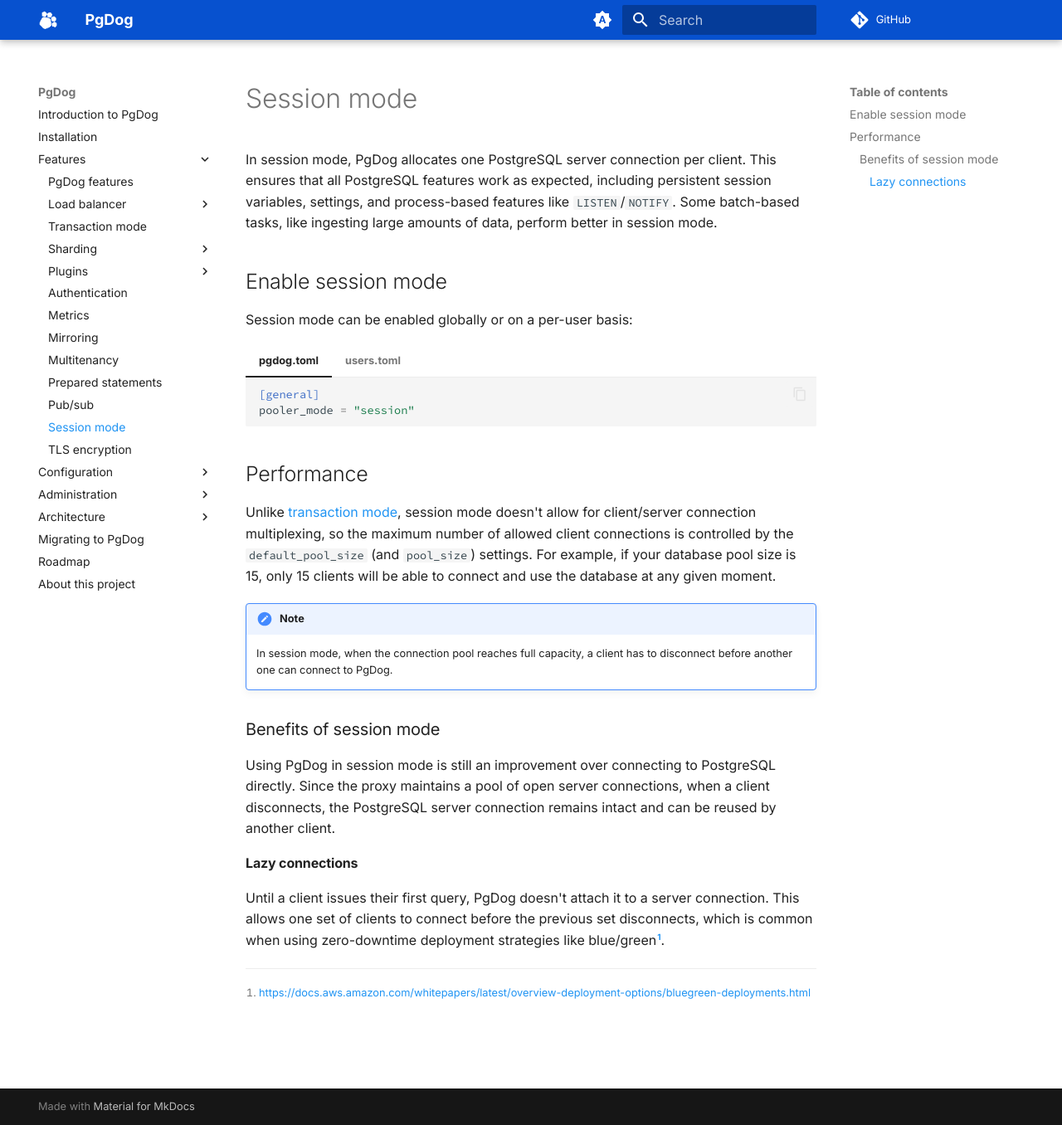
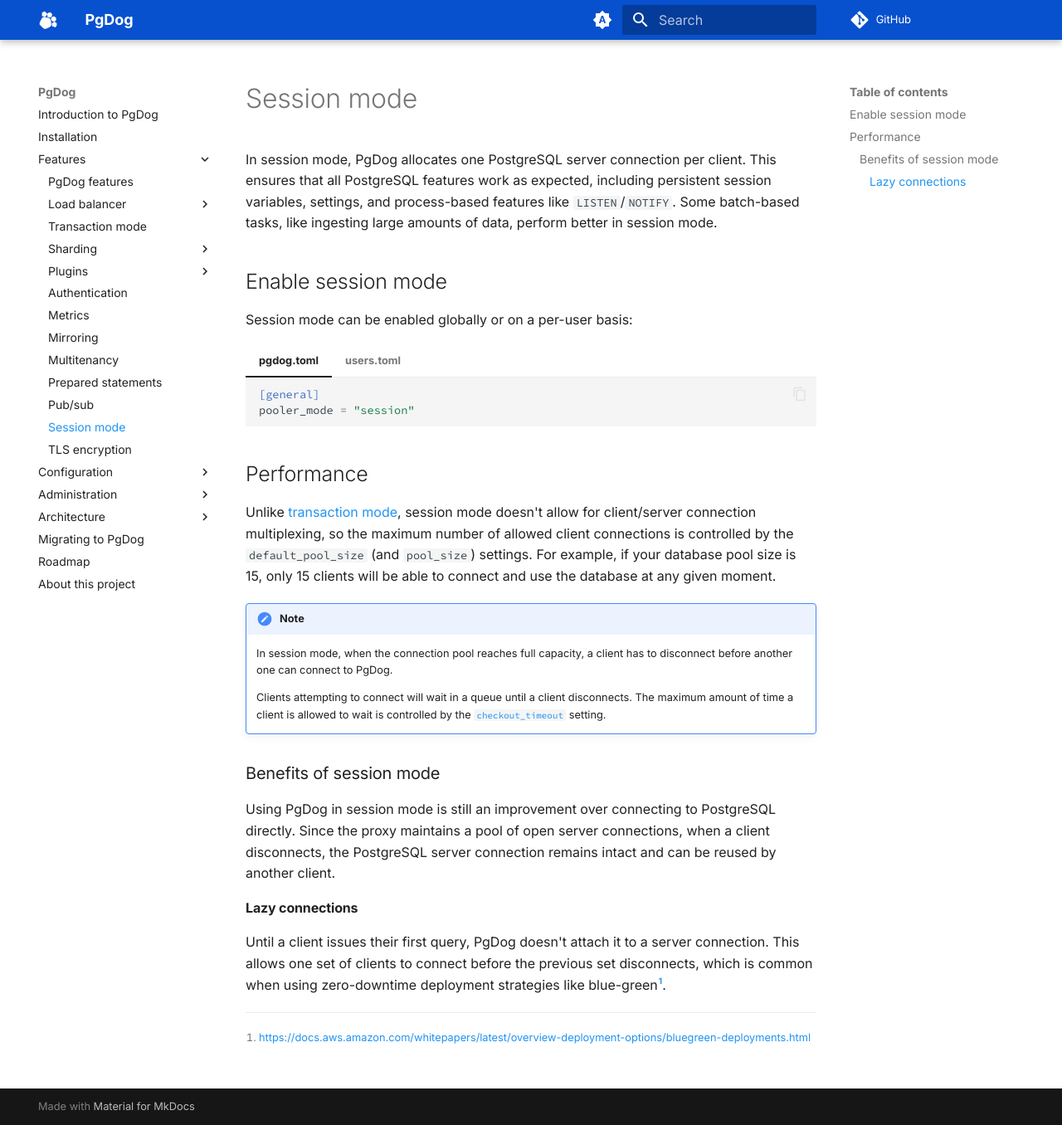
Before and after one commit to pgdogdev/docs, an MkDocs documentation site: the page built from docs/features/session-mode.md, in a window 1280 px wide and 1356 px high. Shown: the whole window at 83% size. Built offline with MkDocs 1.6.1 and Material for MkDocs 9.7.7, drawn with Linux system fonts in a browser that asks for light colours; comment, search, counter and statistics services are not loaded.

Commit message:
Document clients waiting in session mode

```diff
--- a/docs/features/session-mode.md
+++ b/docs/features/session-mode.md
@@ -29,6 +29,9 @@
 !!! note
     In session mode, when the connection pool reaches full capacity, a client has to disconnect before another one can connect to PgDog.
 
+    Clients attempting to connect
+    will wait in a queue until a client disconnects. The maximum amount of time a client is allowed to wait is controlled by the [`checkout_timeout`](../configuration/pgdog.toml/general.md#checkout_timeout) setting.
+
 
 ### Benefits of session mode
 
@@ -37,6 +40,6 @@
 
 #### Lazy connections
 Until a client issues their first query, PgDog doesn't attach it to a server connection. This allows one set of clients to connect before the previous set disconnects,
-which is common when using zero-downtime deployment strategies like blue/green[^1].
+which is common when using zero-downtime deployment strategies like blue-green[^1].
 
 [^1]: [https://docs.aws.amazon.com/whitepapers/latest/overview-deployment-options/bluegreen-deployments.html](https://docs.aws.amazon.com/whitepapers/latest/overview-deployment-options/bluegreen-deployments.html)
```
